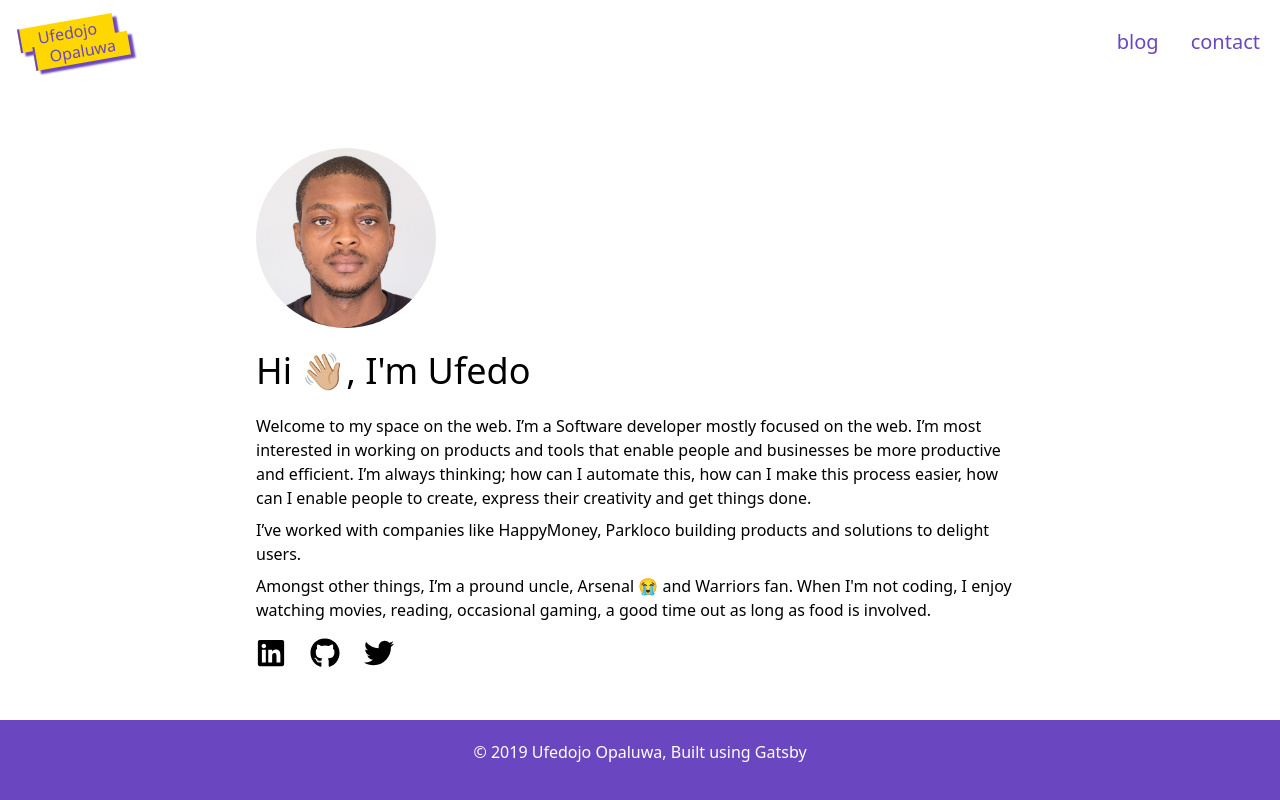
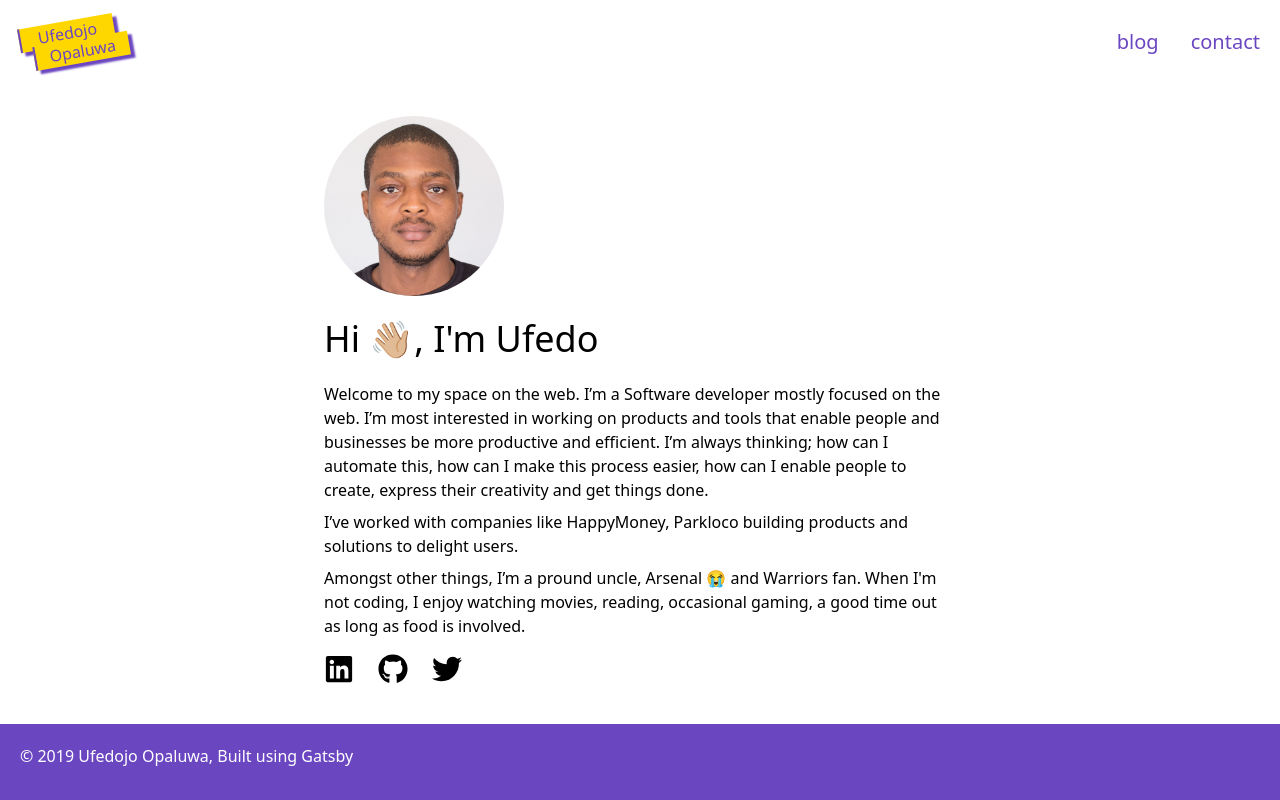
Before and after one commit to uopaluwa/ufedo-dev, a Gatsby site: page / in a window 1280 px wide. Built offline with nearby package versions, Linux system fonts and the light colour scheme; Gatsby itself is replaced by a stand-in of ours.

Commit message:
styling fixes

```diff
--- a/src/components/footer.js
+++ b/src/components/footer.js
@@ -3,9 +3,9 @@ import PropTypes from "prop-types"
 import React from "react"
 
 const Footer = ({ siteTitle }) => (
-  <footer className="h-20 bg-purple-700 text-l text-white text-center">
+  <footer className="h-20 bg-purple-700 text-white">
     <div className="p-5">
-      © {new Date().getFullYear()} {siteTitle}, Built using
+      © 2019 {siteTitle}, Built using
       {` `}
       <a href="https://www.gatsbyjs.org">Gatsby</a>
     </div>
--- a/src/components/header.js
+++ b/src/components/header.js
@@ -5,7 +5,7 @@ import React from "react"
 import Logo from "./logo"
 
 const Header = ({ siteTitle }) => (
-  <header className="mb-16">
+  <header>
     <div className="flex items-center text-purple-700 justify-between p-5">
       <h2 className="">
         <Link to="/">
--- a/src/components/layout.js
+++ b/src/components/layout.js
@@ -12,7 +12,6 @@ import { useStaticQuery, graphql } from "gatsby"
 import Header from "./header"
 import Footer from "./footer"
 import "./layout.css"
-import { red } from "ansi-colors"
 
 const Layout = ({ children }) => {
   const data = useStaticQuery(graphql`
@@ -28,7 +27,7 @@ const Layout = ({ children }) => {
   return (
     <div className="flex flex-col h-screen">
       <Header siteTitle={data.site.siteMetadata.title} />
-      <div className="flex-grow max-w-3xl mx-auto">
+      <div className="flex-grow md:max-w-2xl sm:max-w-lg max-w-3xl mx-auto px-5 pt-8 pb-10">
         <main>{children}</main>
       </div>
       <Footer siteTitle={data.site.siteMetadata.title} />
```
